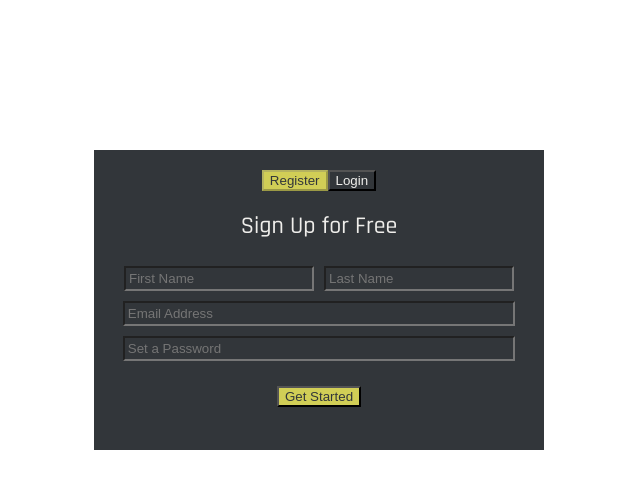
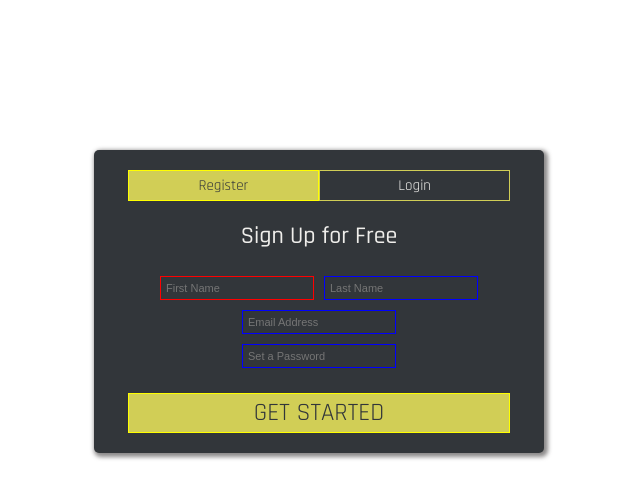
Before and after one commit to KellyDanger/loginkdanger, a React (Create React App) app: page / in a window 1280 px wide. Shown: the top 498 px of the page, without its empty margins (321-961 px from the left). Built offline with nearby package versions, Linux system fonts and the light colour scheme.

Commit message:
adding styling/bootstrap to buttons

```diff
--- a/src/App.css
+++ b/src/App.css
@@ -1,6 +1,6 @@
 .App {
   text-align: center;
-  font-family: 'Rajdhani', sans-serif;;
+  font-family: 'Rajdhani', sans-serif;
 }
 
 .App-logo {
--- a/src/Login/Login.css
+++ b/src/Login/Login.css
@@ -6,15 +6,37 @@ body {
   background-color: #32363a;
   color: #efeeeb;
   width: 450px;
-  height: 300px;
+  height: auto;
   margin: auto;
   margin-top: 150px;
+  border-radius: 5px;
+  box-shadow: 2px 2px 4px 2px #747272D5;
 }
-
+.btn-secondary {
+  border: 1px solid #d1ce56;
+  font-family: 'Rajdhani', sans-serif;
+  font-size: 15px !important;
+  width: 42.5%;
+  padding: 5px;
+  font-size: 11px;
+}
+.btn-primary {
+  border: 1px solid #d1cd56;
+  font-family: 'Rajdhani', sans-serif;
+  font-size: 25px !important;
+  font-weight: 400 !important;
+  color: #32363a;
+  margin: 20px 0px 20px 0px;
+  width: 85%;
+  height: 40px;
+  background-color: #d1ce56;
+  border: 1px solid yellow;
+}
 .active {
   color: #32363a;
   margin-top: 20px;
   background-color: #d1ce56;
+  border: 1px solid yellow;
 }
 .inactive {
   color: #efeeeb;
@@ -28,12 +50,15 @@ h2 {
 input {
   background-color: transparent;
   margin: 5px;
-  width: 85%;
-  padding: 3px;
-
+  padding: 5px;
+  border: 1px solid blue;
+  font-size: 11px;
+}
+.nameInputs {
+  width: 100%;
 }
 
-
-#firstName, #lastName {
-  width: 40%;
+#firstName {
+  border-color: red;
+  margin-right: 5px;
 }
--- a/src/Login/Login.js
+++ b/src/Login/Login.js
@@ -1,5 +1,8 @@
 import React, { Component } from 'react';
 import Button from 'react-bootstrap/Button';
+import Container from "react-bootstrap/Container";
+import Row from "react-bootstrap/Row";
+import Col from "react-bootstrap/Col";
 import './Login.css';
 
 class Login extends Component {
@@ -21,7 +24,10 @@ class Login extends Component {
     return (
       <>
       {this.state.register &&
-        <div className="loginRegForm">
+        <Container className="loginRegForm">
+          {/* this is the login/register button row */}
+          <Col  lg={12}>
+            <Row>
                 <Button
                   className="active"
                   id="registerBtn"
@@ -35,9 +41,15 @@ class Login extends Component {
                   variant="secondary"
                   onClick={() => this.toggleLogin()}
                 >Login</Button>
+            </Row>
+            {/* end login/register row */}
+            {/* headline row */}
+            <Row>
               <h2>Sign Up for Free</h2>
-          <div className="inputs">
-          <div>
+            </Row>
+            {/* end headline row */}
+            {/* name input row */}
+            <Row className="inputs">
                   <input
                     className="regFormInput"
                     id="firstName"
@@ -52,8 +64,10 @@ class Login extends Component {
                     placeholder="Last Name"
                   >
                   </input>
-          </div>
-          <div>
+            </Row>
+            {/* end name input row */}
+            {/* email input row */}
+            <Row>
                   <input
                     className="regFormInput"
                     id="email"
@@ -61,8 +75,10 @@ class Login extends Component {
                     placeholder="Email Address"
                   >
                   </input>
-          </div>
-          <div>
+            </Row>
+            {/* end email input row */}
+            {/* password input row */}
+            <Row>
                   <input
                     className="regFormInput"
                     id="password"
@@ -70,18 +86,21 @@ class Login extends Component {
                     placeholder="Set a Password"
                   >
                   </input>
-          </div>
-          </div>
+            </Row>
+            {/* end password input row */}
+            {/* go button row */}
+            <Row>
               <Button
-            className="goBtn"
-            className="active"
                 id="getStartedBtn"
                 variant="primary"
                 onClick={() => this.submit()}
               >
-            Get Started
+                GET STARTED
               </Button>
-        </div>
+            </Row>
+            {/* end go button row */}
+            </Col>
+        </Container>
       }
       </>
     )
```
Lines whose indentation alone changed are shown as unchanged.
